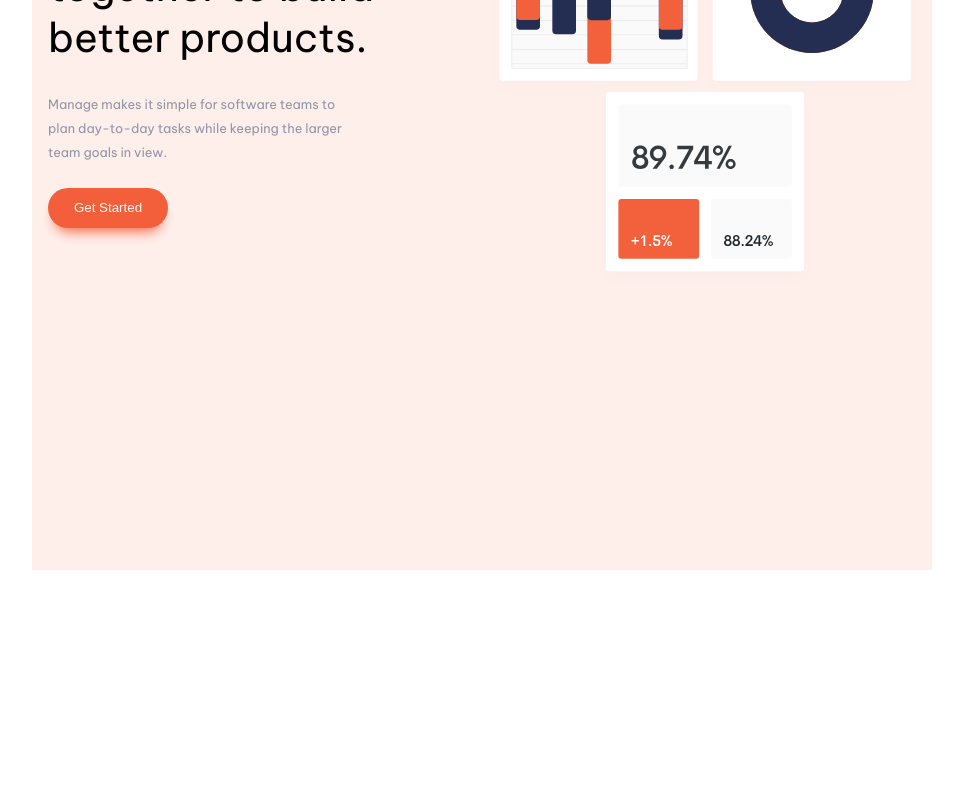
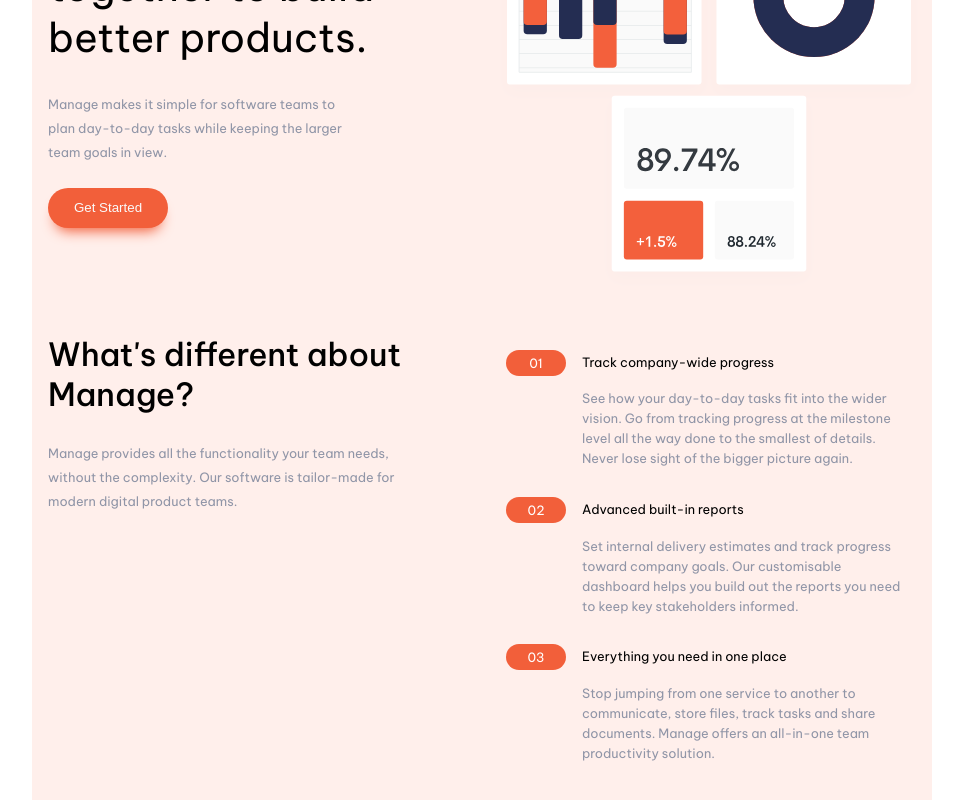
Before and after one commit to yukihirop/fm_manage-landing-page-master, a Next.js app in the folder app/: page / in a window 1280 px wide. Shown: the part 230-1030 px from the top of the page, without its empty margins (158-1121 px from the left). Before the commit the page ends 800 px from the top, so only its background shows below. Built offline with nearby package versions, Linux system fonts and the light colour scheme.

Commit message:
feat: 🎸 impl article

```diff
--- /dev/null
+++ b/app/components/article.tsx
@@ -0,0 +1,27 @@
+import React, { useState } from 'react'
+import styled from '@emotion/styled'
+import { css } from '@emotion/react'
+
+const ArticleContainer = styled.div`
+  width: 100%;
+  height: 100%;
+`
+
+interface ArticleProps {
+  title: string
+}
+
+const Article = (props: ArticleProps) => {
+  const [title, setTitle] = useState<ArticleProps['title']>('')
+
+  return (
+    <ArticleContainer>
+    </ArticleContainer>
+  )
+}
+
+export default Article
+
+const active = css`
+  background: red;
+`
--- a/app/components/header.tsx
+++ b/app/components/header.tsx
@@ -98,6 +98,10 @@ const HeaderMenuMobile = styled.button`
     background-repeat: no-repeat;
     background-position: center;
   }
+
+  &:hover {
+    cursor: pointer;
+  }
 `;
 
 const Header = () => {
@@ -105,7 +109,7 @@ const Header = () => {
 
   return (
     <HeaderContainer>
-      <HeaderTitle />
+      <HeaderTitle><a href="#"></a></HeaderTitle>
       <HeaderMenuDesktop />
       <HeaderMenuMobile />
       <HeaderGettingStarted>Get Started</HeaderGettingStarted>
--- a/app/components/hero.tsx
+++ b/app/components/hero.tsx
@@ -59,7 +59,7 @@ const HeroMainButton = styled.button`
 const HeroGraph = styled.div`
   width: 50%;
   height: 400px;
-  background-size: cover;
+  background-size: contain;
   background-image: url("./images/illustration-intro.svg");
   background-position: bottom right;
   background-repeat: no-repeat;
--- /dev/null
+++ b/app/interfaces/article.ts
@@ -0,0 +1,4 @@
+export interface Article {
+  title: string
+  desc: string
+}
--- a/app/pages/index.tsx
+++ b/app/pages/index.tsx
@@ -1,6 +1,7 @@
 import styled from "@emotion/styled";
 import Header from "components/header";
 import Hero from "components/hero";
+import { Article } from "interfaces/article";
 
 const Container = styled.main`
   max-width: 900px;
@@ -10,11 +11,115 @@ const Container = styled.main`
   background: ${(props) => props.theme.colors.neutral.veryPaleRed};
 `;
 
+const ArticleContainer = styled.section`
+  width: 100%;
+  display: flex;
+  margin-top: 2rem;
+`;
+const ArticleMain = styled.div`
+  width: 50%;
+  padding: 0.5rem 0rem;
+`;
+const ArticleMainTitle = styled.h2`
+  margin-top: 0;
+  font-size: 2rem;
+  font-weight: 500;
+`;
+const ArticleMainDesc = styled.p`
+  font-size: 0.8em;
+  line-height: 1.5rem;
+  width: 80%;
+  color: ${(props) => props.theme.colors.neutral.darkGrayishBlue};
+`;
+const ArticleAside = styled.aside`
+  width: 50%;
+
+  ul {
+    padding: 0;
+  }
+
+  li {
+    display: flex;
+    flex-direction: column;
+    padding: 0.5rem;
+  }
+`;
+const ArticleAsideItemTitleContainer = styled.section`
+  display: flex;
+`;
+const ArticleAsideItemIndex = styled.span`
+  width: 60px;
+  height: 1.6rem;
+  padding: 0.3rem 0.5rem;
+  margin: 0 1rem;
+  background-color: ${(props) => props.theme.colors.primary.brightRed};
+  border-radius: 20px;
+  text-align: center;
+  color: white;
+  vertical-align: middle;
+  font-size: 0.8rem;
+`;
+const ArticleAsideItemTitle = styled.h3`
+  margin: 0;
+  font-size: 0.8rem;
+  font-weight: 400;
+  line-height: 1.6rem;
+  vertical-align: middle;
+`;
+const ArticleAsideItemDesc = styled.p`
+  font-size: 0.8rem;
+  line-height: 1.25rem;
+  color: ${(props) => props.theme.colors.neutral.darkGrayishBlue};
+  margin-left: calc(60px + 2rem);
+`;
+
 export default function Home() {
+  const articles: Article[] = [
+    {
+      title: "Track company-wide progress",
+      desc: "See how your day-to-day tasks fit into the wider vision. Go from tracking progress at the milestone level all the way done to the smallest of details. Never lose sight of the bigger picture again.",
+    },
+    {
+      title: "Advanced built-in reports",
+      desc: "Set internal delivery estimates and track progress toward company goals. Our customisable dashboard helps you build out the reports you need to keep key stakeholders informed.",
+    },
+    {
+      title: "Everything you need in one place",
+      desc: "Stop jumping from one service to another to communicate, store files, track tasks and share documents. Manage offers an all-in-one team productivity solution.",
+    },
+  ];
+
   return (
     <Container>
       <Header />
       <Hero />
+      <ArticleContainer>
+        <ArticleMain>
+          <ArticleMainTitle>What's different about Manage?</ArticleMainTitle>
+          <ArticleMainDesc>
+            Manage provides all the functionality your team needs, without the
+            complexity. Our software is tailor-made for modern digital product
+            teams.
+          </ArticleMainDesc>
+        </ArticleMain>
+        <ArticleAside>
+          <ul>
+            {articles.map((article, index) => (
+              <li key={index}>
+                <ArticleAsideItemTitleContainer>
+                  <ArticleAsideItemIndex>0{index + 1}</ArticleAsideItemIndex>
+                  <ArticleAsideItemTitle>{article.title}</ArticleAsideItemTitle>
+                </ArticleAsideItemTitleContainer>
+                <ArticleAsideItemDesc>{article.desc}</ArticleAsideItemDesc>
+                {/* <ArticleAsideItemContainer>
+                  <ArticleAsideItemTitle>{article.title}</ArticleAsideItemTitle>
+                  <ArticleAsideItemDesc>{article.desc}</ArticleAsideItemDesc>
+                </ArticleAsideItemContainer> */}
+              </li>
+            ))}
+          </ul>
+        </ArticleAside>
+      </ArticleContainer>
     </Container>
   );
 }
```
